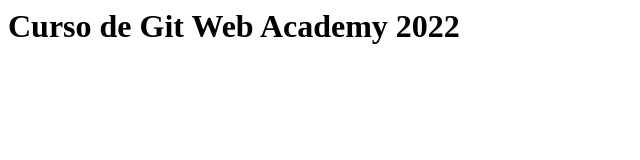
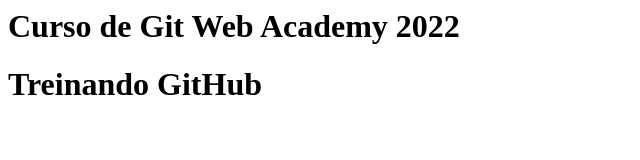
Before and after one commit to wendellucas93/WebAcademy2, a plain HTML site: page index.html in a window 1280 px wide. Shown: the whole page, without its empty margins (0-640 px from the left). Drawn offline with Linux system fonts and the light colour scheme.

Commit message:
alteração arquivo index

```diff
--- a/index.html
+++ b/index.html
@@ -3,5 +3,6 @@
     </head>
     <body>
         <h1>Curso de Git Web Academy 2022</h1>
+        <h1>Treinando GitHub</h1>
     </body>
 </html>
```
